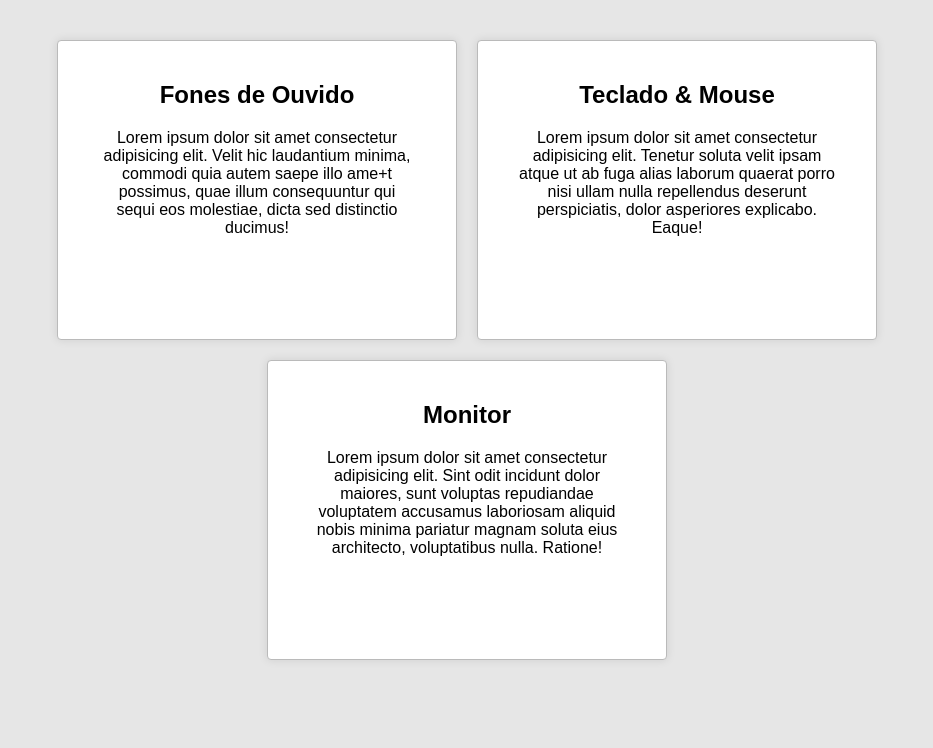
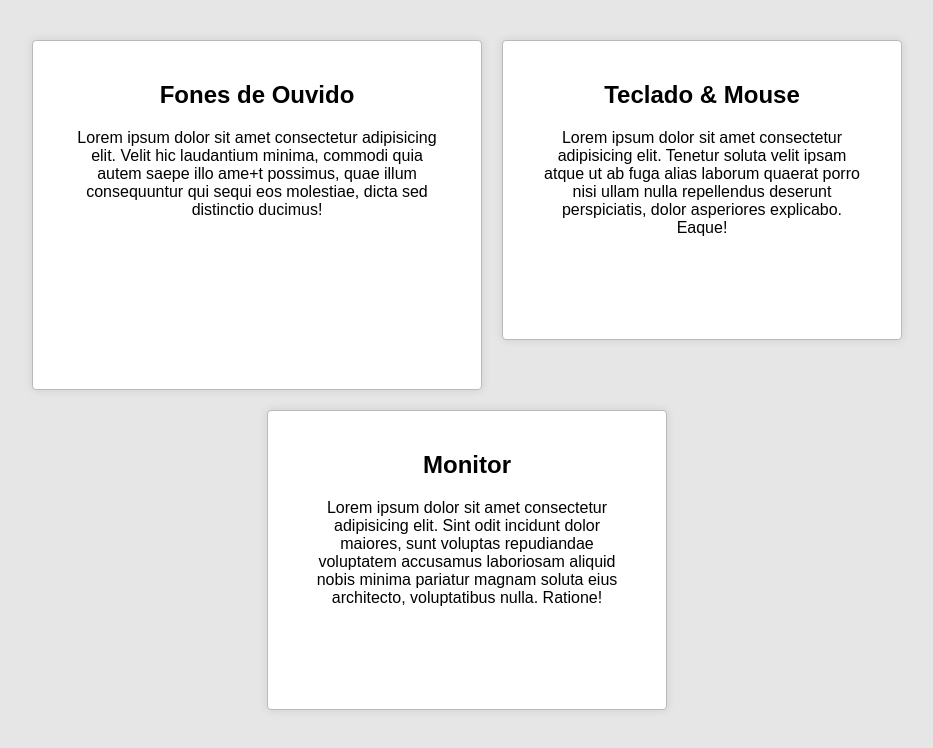
Before and after one commit to davishieh0/Card-JulyProjects, a plain HTML site: page index.html in a window 1280 px wide. In both pictures the pointer is over the element 430 px from the left and 190 px from the top of the page. Shown: the whole page, without its empty margins (173-1106 px from the left). Drawn offline with Linux system fonts and the light colour scheme.

Commit message:
css-effects

```diff
--- a/style.css
+++ b/style.css
@@ -28,3 +28,21 @@ body{
     border: 1px solid #bababa;
     box-shadow: 0 0 10px rgba(0,0,0,0.1);
 }
+.cards-item p{
+    font-size: 1rem;
+
+}
+
+.cards-item:hover{
+    height: 350px;
+    width: 450px;
+
+}
+.cards-item:hover{
+    height: 350px;
+    width: 450px;
+
+}
+.cards-item:active{
+    transform: translateY(-10px);
+}
```
